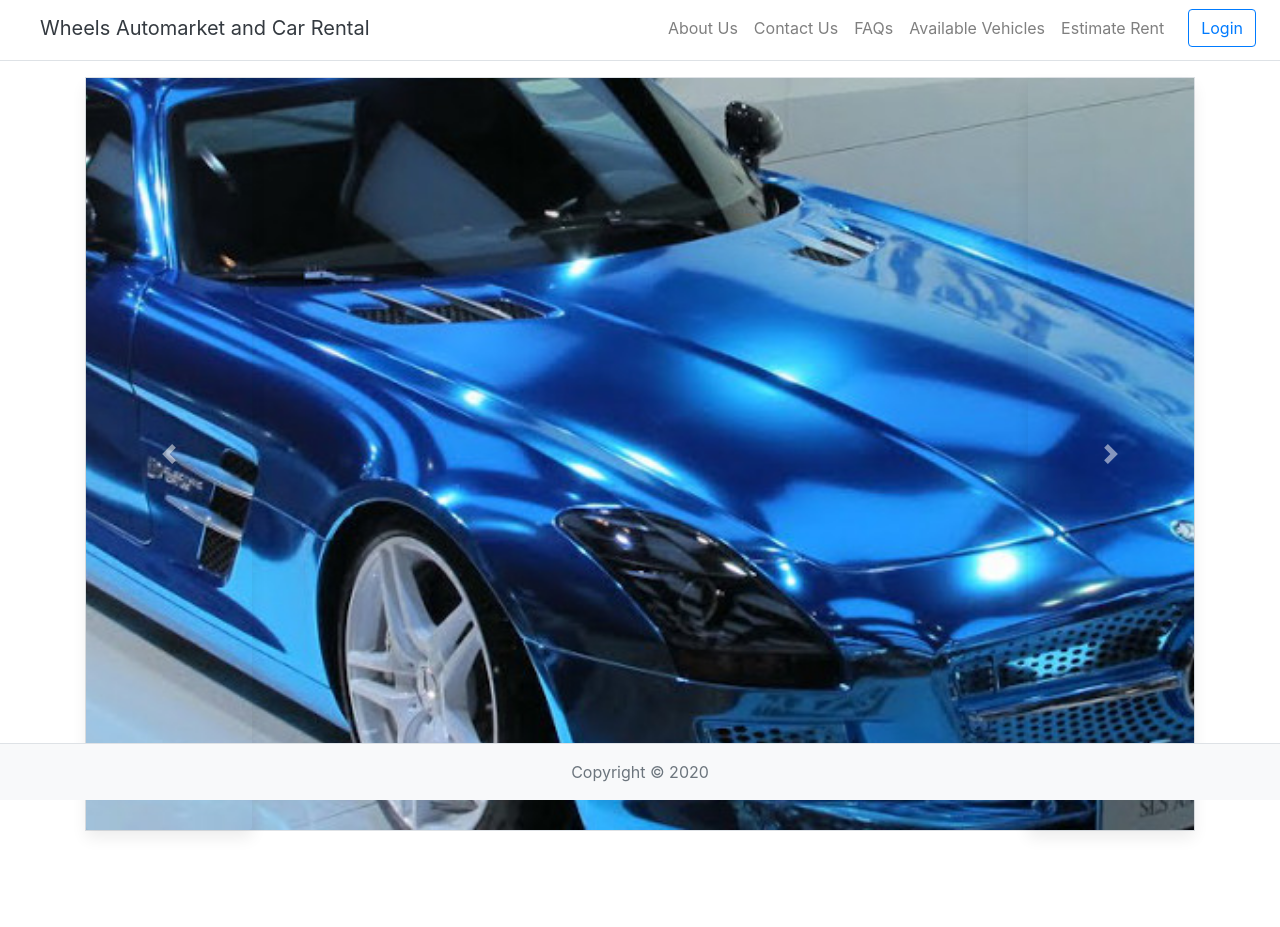
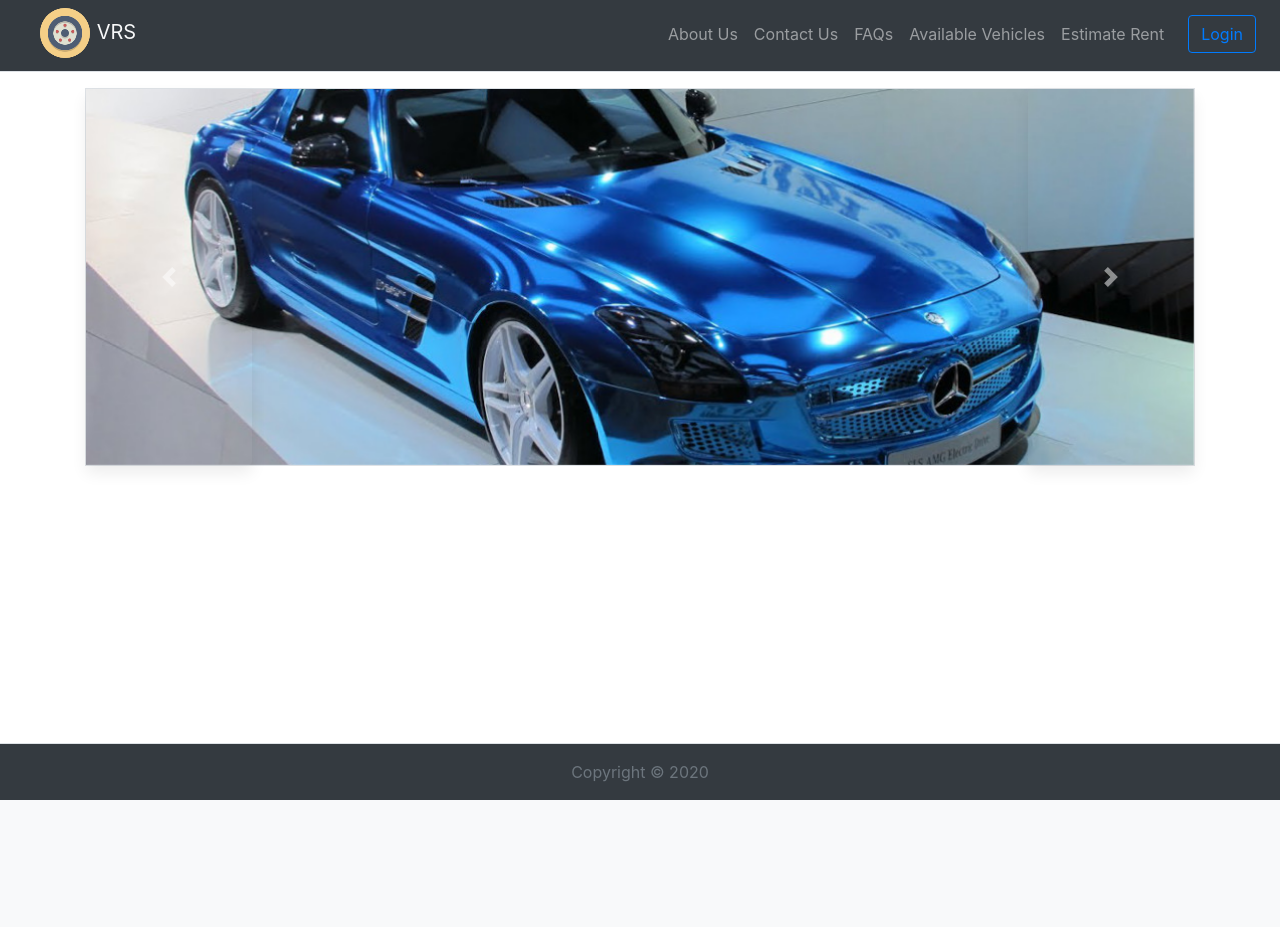
Before and after one commit to iamenzoenzo/VRS, a CodeIgniter app: page /wamcr/ in a window 1280 px wide. After the commit the page ends 800 px from the top, so only its background shows below. Run offline with CodeIgniter, Linux system fonts and the light colour scheme; data comes from the database, SQL or seed files in the repository; some libraries are stand-ins or nearby versions.

Commit message:
04-15-2020

```diff
--- a/application/views/pages/about.php
+++ b/application/views/pages/about.php
@@ -1,7 +1,7 @@
 <title>About Us</title>
 <h2>About Us</h2>
-<p>Vehicle Reservation System is the final project for IS226 Web Information System, Master of Information Systems at the University of the Philippines Open University.</p>
-<p>Developed by: Jeff Manhulad and Enzo Cerbas</p>
+<p>Vehicle Reservation System is the final project for <strong>IS226 Web Information System</strong>, Master of Information Systems at the University of the Philippines Open University.</p>
+<p><strong>Developed by:</strong> Jeff Manhulad and Enzo Cerbas</p>
 
 <p>A small car rental business operating in Valencia City, Bukidnon is looking for an MIS system that
 can ease their burden in reservation tracking and eventually support their expansion goals.
--- a/application/views/pages/home.php
+++ b/application/views/pages/home.php
@@ -3,13 +3,13 @@
 <div id="carouselExampleIndicators" class="carousel slide border box-shadow text-center mt-3" data-ride="carousel">
   <div class="carousel-inner">
     <div class="carousel-item active">
-      <img style="width:100%;height:100%;object-fit: cover;" class="d-block" src="<?php echo base_url();?>assets/images/homepage_carousel/slide-1.jpg">
+      <img style="width:100%;height:50%;object-fit: cover;" class="d-block" src="<?php echo base_url();?>assets/images/homepage_carousel/slide-1.jpg">
     </div>
     <div class="carousel-item">
-      <img style="width:100%;height:100%;object-fit: cover;" class="d-block" src="<?php echo base_url();?>assets/images/homepage_carousel/slide-2.jpg">
+      <img style="width:100%;height:50%;object-fit: cover;" class="d-block" src="<?php echo base_url();?>assets/images/homepage_carousel/slide-2.jpg">
     </div>
     <div class="carousel-item">
-      <img style="width:100%;height:100%;object-fit: cover;" class="d-block" src="<?php echo base_url();?>assets/images/homepage_carousel/slide-3.jpg">
+      <img style="width:100%;height:50%;object-fit: cover;" class="d-block" src="<?php echo base_url();?>assets/images/homepage_carousel/slide-3.jpg">
     </div>
   </div>
   <a class="carousel-control-prev shadow rounded" href="#carouselExampleIndicators" role="button" data-slide="prev">
--- a/application/views/templates/footer.php
+++ b/application/views/templates/footer.php
@@ -1,6 +1,6 @@
 
 </div> <!-- end of container-fluid located in navbar -->
-<div class="fixed-bottom mt-3 bg-light border-top box-shadow text-center">
+<div class="fixed-bottom mt-3 bg-dark border-top box-shadow text-center">
 <footer class="footer py-3 ">
   <div class="container">
     <span class="text-muted">Copyright &copy; 2020</span>
--- a/application/views/templates/header.php
+++ b/application/views/templates/header.php
@@ -6,6 +6,9 @@
     <meta charset="UTF-8">
 
     <meta name="viewport" content="width=device-width, initial-scale=1, minimum-scale=1">
+    <!-- favicon -->
+     <link rel="icon" href="<?php echo base_url();?>assets/images/system_images/vrslogo.png" type="image/gif" sizes="16x16">
+
     <!-- script src="https://ajax.googleapis.com/ajax/libs/jquery/3.4.1/jquery.min.js"></script -->
     <!--link rel="stylesheet" href="https://maxcdn.bootstrapcdn.com/bootstrap/4.4.1/css/bootstrap.min.css" -->
     <link rel="stylesheet" type="text/css" href="<?php echo base_url(); ?>assets/bootstrap-4.4.1/css/bootstrap.min.css">
@@ -13,11 +16,11 @@
     <script src="<?php echo base_url(); ?>assets/bootstrap-4.4.1/js/bootstrap.min.js" ></script>
 </head>
 <body class="pb-5">
-  <div class="bg-light d-flex flex-column flex-md-row align-items-center pb-1 px-md-4 mb-3 bg-white border-bottom box-shadow sticky-top">
+  <div class="bg-light d-flex flex-column flex-md-row align-items-center pb-1 px-md-4 mb-3 bg-dark border-bottom box-shadow sticky-top">
         <h5 class="my-0 mr-md-auto font-weight-normal">
-          <a class="nav-link text-dark"href="<?php echo base_url(); ?>">Wheels Automarket and Car Rental</a>
+          <a class="nav-link text-light" href="<?php echo base_url(); ?>"><img src="<?php echo base_url();?>assets/images/system_images/vrslogo.png">&nbsp;VRS</a>
         </h5>
-        <nav class="navbar navbar-expand-lg navbar-light">
+        <nav class="navbar navbar-expand-lg navbar-dark">
           <div class="collapse navbar-collapse">
             <ul class="navbar-nav mr-auto">
               <li class="nav-item">
```
Also changed, not shown: assets/images/system_images/vrslogo.png (added).
